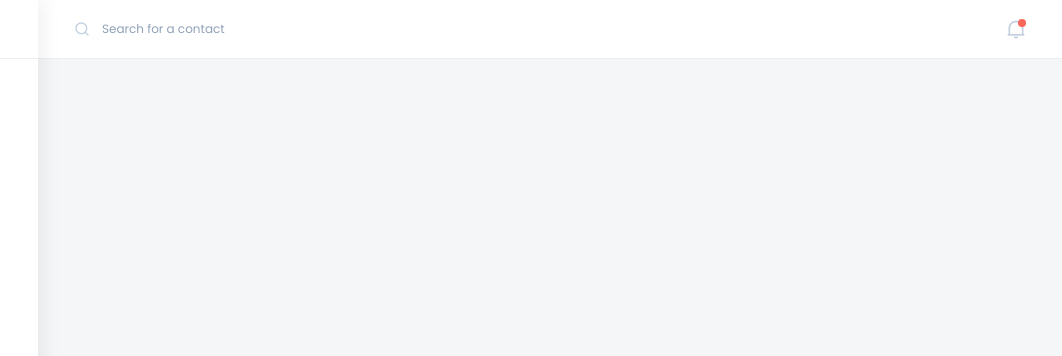
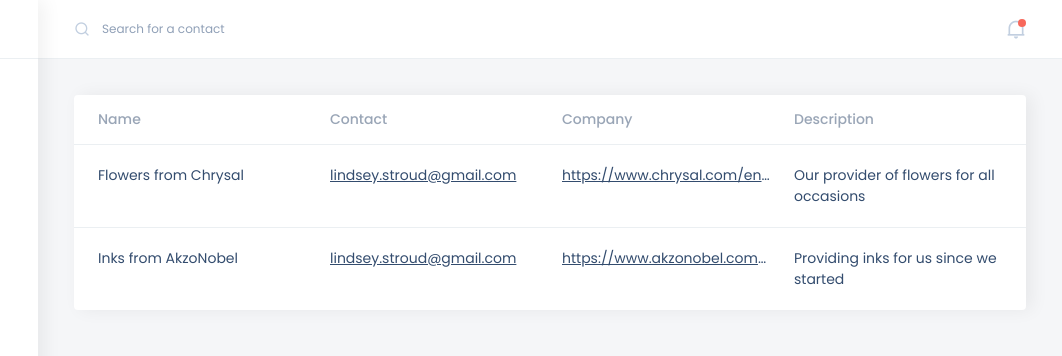
Before and after one commit to lucasnr/stor, a plain HTML site: page web/crm/deals.html in a window 1280 px wide. Shown: the top 356 px of the page, 218-1280 px from the left. Drawn offline with nearby package versions, Linux system fonts and the light colour scheme.

Commit message:
add deals page

```diff
--- a/web/assets/css/crm/common.css
+++ b/web/assets/css/crm/common.css
@@ -178,39 +178,6 @@
   width: 8px;
 }
 
-.datatable {
-  background-color: #ffffff;
-  border-radius: 4px;
-  box-shadow: 6px 0px 18px rgba(0, 0, 0, 0.06);
-  color: rgb(51, 76, 110);
-  font-size: 14px;
-  overflow: hidden;
-}
-
-.datatable .row {
-  border-top: 1px solid #ebeff2;
-  box-shadow: 0px 6px 18px transparent;
-  cursor: pointer;
-  padding: 20px 24px;
-  transition: box-shadow 0.3s ease;
-}
-
-.datatable .row:hover {
-  box-shadow: 0px 6px 18px rgba(0, 0, 0, 0.06);
-}
-
-.datatable .row:first-of-type {
-  border-top: none;
-  box-shadow: none !important;
-  color: rgb(51, 76, 110, 0.5);
-  padding: 14px 24px;
-  font-weight: 500;
-}
-
-.datatable a {
-  color: inherit;
-}
-
 .btn {
   border: none;
   font-size: 14px;
--- /dev/null
+++ b/web/assets/css/crm/datatable.css
@@ -0,0 +1,32 @@
+.datatable {
+  background-color: #ffffff;
+  border-radius: 4px;
+  box-shadow: 6px 0px 18px rgba(0, 0, 0, 0.06);
+  color: rgb(51, 76, 110);
+  font-size: 14px;
+  overflow: hidden;
+}
+
+.datatable .row {
+  border-top: 1px solid #ebeff2;
+  box-shadow: 0px 6px 18px transparent;
+  cursor: pointer;
+  padding: 20px 24px;
+  transition: box-shadow 0.3s ease;
+}
+
+.datatable .row:hover {
+  box-shadow: 0px 6px 18px rgba(0, 0, 0, 0.06);
+}
+
+.datatable .row:first-of-type {
+  border-top: none;
+  box-shadow: none !important;
+  color: rgb(51, 76, 110, 0.5);
+  padding: 14px 24px;
+  font-weight: 500;
+}
+
+.datatable a {
+  color: inherit;
+}
--- /dev/null
+++ b/web/assets/js/deals.js
@@ -0,0 +1,75 @@
+const datatable = document.querySelector('.datatable');
+
+function createHeader() {
+  const header = document.createElement('div');
+  header.classList.add('row');
+
+  const headers = ['Name', 'Contact', 'Company', 'Description'];
+  headers.forEach((text) => {
+    const col = document.createElement('div');
+    col.classList.add('col-6');
+    col.classList.add('col-md-3');
+    col.textContent = text;
+    header.appendChild(col);
+  });
+
+  datatable.appendChild(header);
+}
+
+const data = [
+  {
+    name: 'Flowers from Chrysal',
+    contact: 'lindsey.stroud@gmail.com',
+    company: 'https://www.chrysal.com/en-us',
+    description: 'Our provider of flowers for all occasions',
+  },
+  {
+    name: 'Inks from AkzoNobel',
+    contact: 'lindsey.stroud@gmail.com',
+    company: 'https://www.akzonobel.com/en',
+    description: 'Providing inks for us since we started',
+  },
+];
+
+function createRows() {
+  data.forEach((deal) => {
+    const row = document.createElement('div');
+    row.classList.add('row');
+
+    function createCol() {
+      const col = document.createElement('div');
+      col.classList.add('col-6');
+      col.classList.add('col-md-3');
+      row.appendChild(col);
+      return col;
+    }
+
+    const name = createCol();
+    name.textContent = deal.name;
+
+    const contact = createCol();
+    const contactAnchor = document.createElement('a');
+    contactAnchor.href = 'mailto:' + deal.contact;
+    contactAnchor.classList.add('d-block');
+    contactAnchor.classList.add('text-truncate');
+    contactAnchor.textContent = deal.contact;
+    contact.appendChild(contactAnchor);
+
+    const company = createCol();
+    const companyAnchor = document.createElement('a');
+    companyAnchor.href = deal.company;
+    companyAnchor.target = '_blank';
+    companyAnchor.classList.add('d-block');
+    companyAnchor.classList.add('text-truncate');
+    companyAnchor.textContent = deal.company;
+    company.appendChild(companyAnchor);
+
+    const description = createCol();
+    description.textContent = deal.description;
+
+    datatable.appendChild(row);
+  });
+}
+
+createHeader();
+createRows();
--- a/web/crm/index.html
+++ b/web/crm/deals.html
@@ -4,7 +4,7 @@
     <meta charset="UTF-8" />
     <meta http-equiv="X-UA-Compatible" content="IE=edge" />
     <meta name="viewport" content="width=device-width, initial-scale=1.0" />
-    <title>Stor - Dashboard</title>
+    <title>Stor - Deals</title>
     <link
       rel="shortcut icon"
       href="./assets/img/logo.png"
@@ -32,6 +32,7 @@
 
     <link rel="stylesheet" href="../assets/css/block/form.css" />
     <link rel="stylesheet" href="../assets/css/crm/common.css" />
+    <link rel="stylesheet" href="../assets/css/crm/datatable.css" />
   </head>
   <body>
     <div class="app">
@@ -45,7 +46,11 @@
           />
           <div class="d-flex flex-column">
             <h2 class="navbar-user-name">Sierra Ferguson</h2>
-            <a class="navbar-user-email" href="mailto:s.ferguson@gmail.com">
+            <a
+              class="navbar-user-email"
+              href="mailto:s.ferguson@gmail.com"
+              target="_blank"
+            >
               s.ferguson@gmail.com
             </a>
           </div>
@@ -65,7 +70,7 @@
             </a>
           </li>
           <li>
-            <a href="./index.html">
+            <a href="./deals.html">
               <i class="ri-trophy-line"></i>
               <span>Deals</span>
             </a>
@@ -105,8 +110,17 @@
           </div>
         </header>
 
-        <div class="content"></div>
+        <div class="content">
+          <div class="datatable"></div>
+        </div>
       </main>
     </div>
+
+    <script
+      src="https://cdn.jsdelivr.net/npm/bootstrap@5.1.3/dist/js/bootstrap.bundle.min.js"
+      integrity="sha384-ka7Sk0Gln4gmtz2MlQnikT1wXgYsOg+OMhuP+IlRH9sENBO0LRn5q+8nbTov4+1p"
+      crossorigin="anonymous"
+    ></script>
+    <script src="../assets/js/deals.js"></script>
   </body>
 </html>
```
Also changed, not shown: web/crm/contact.html (+2 -2 lines), web/crm/contacts.html (+2 -1 lines).
